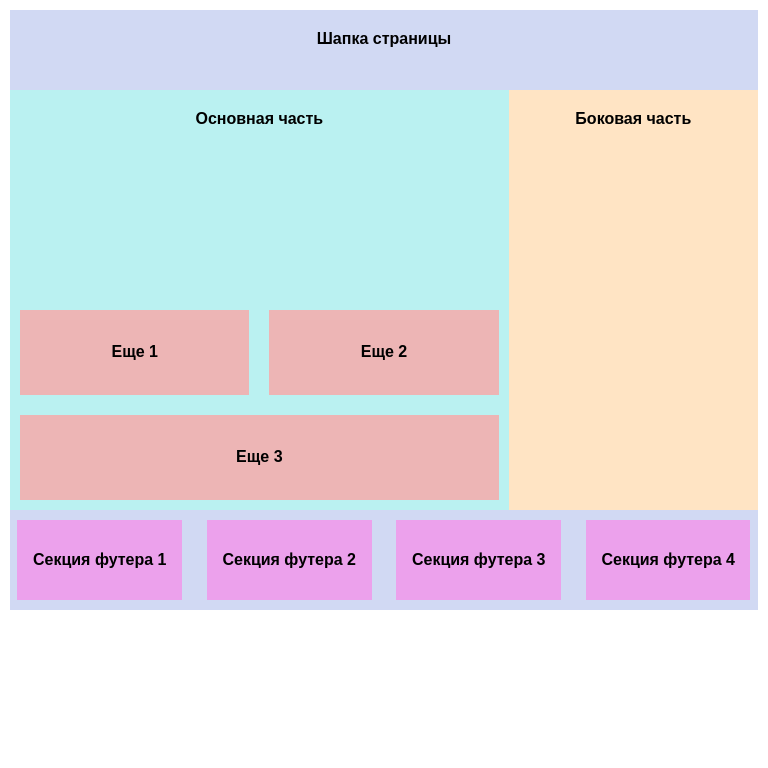
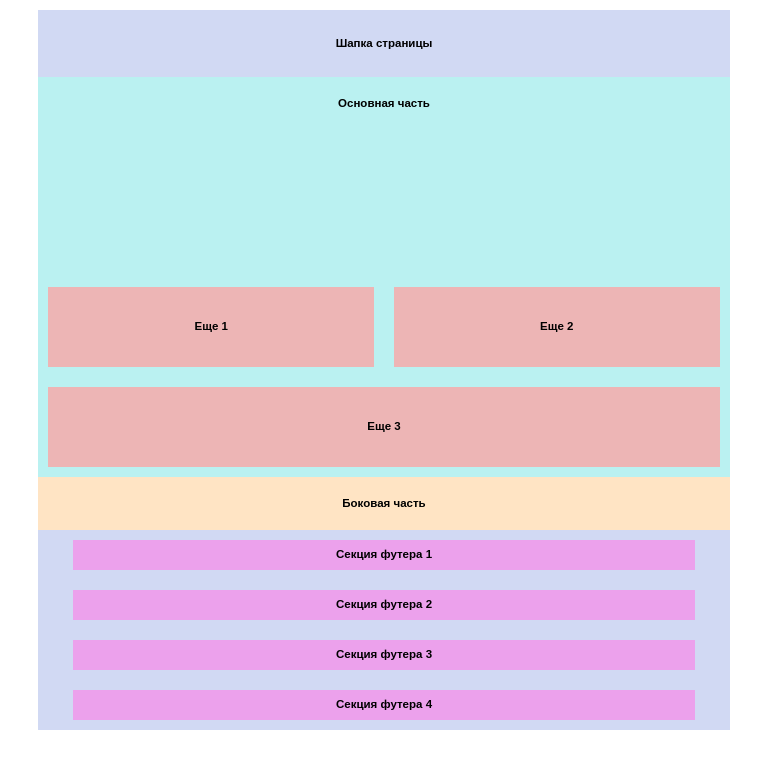
Before and after one commit to Afliya/Week-7, a plain HTML site: page positioning adaptive/index.html in a window 768 px wide. Drawn offline with Linux system fonts and the light colour scheme.

Commit message:
Added styles in positioning adaptive. Finished styles for devices desktop and tablet

```diff
--- a/positioning adaptive/assets/style.css
+++ b/positioning adaptive/assets/style.css
@@ -1,17 +1,21 @@
+@media screen and (min-width: 1023px) {
     .wrapper {
+        display: flex;
+        justify-content: center;
+        font-family: Arial, Helvetica, sans-serif;
+        font-size: 2vh;
+        font-size: 1vw;
+        font-weight: bold;
+        font-style: normal;
         margin: 10px;
     }
 
     .container {
         display: grid;
-    width: 100%;
-    height: 600px;
+        width: 80%;
+        height: 90vh;
         grid-template-columns: 2fr 1fr;
-    grid-template-rows: 80px 1fr 100px;
-    font-family: Arial, Helvetica, sans-serif;
-    font-size: medium;
-    font-weight: bold;
-    font-style: normal;
+        grid-template-rows: 12% 1fr 15%;
     }
 
     .header {
@@ -80,7 +84,7 @@
         grid-column: 1/3;
         display: grid;
         grid-template-columns: repeat(4, 22%);
-    grid-template-rows: 80%;
+        grid-template-rows: 70%;
         align-content: space-around;
         justify-content: space-around;
         gap: 10px;
@@ -92,3 +96,105 @@
         align-items: center;
         justify-content: center;
     }
+}
+
+@media screen and (min-width: 768px) and (max-width: 1023px) {
+    .wrapper {
+        display: flex;
+        justify-content: center;
+        font-family: Arial, Helvetica, sans-serif;
+        font-size: 1.5vw;
+        font-weight: bold;
+        font-style: normal;
+        margin: 10px;
+    }
+
+    .container {
+        width: 80%;
+        height: 90vh;
+        display: flex;
+        flex-direction: column;
+        align-items: center;
+    }
+
+    .header {
+        background-color: rgb(209, 217, 243);
+        display: flex;
+        justify-content: center;
+        height: 10%;
+        width: 90vw;
+        align-items: center;
+    }
+
+    .section {
+        background-color: rgb(186, 241, 241);
+        display: grid;
+        grid-template-columns: 1fr 1fr;
+        grid-template-rows: 50% 1fr 1fr;
+        width: 90vw;
+        height: 60%;
+    }
+
+    .mainpart {
+        grid-area: 1/1/2/3;
+        display: flex;
+        justify-content: center;
+        padding: 20px;
+    }
+
+    .more1 {
+        display: flex;
+        background-color: rgb(237, 181, 181);
+        grid-area: 2/1/3/2;
+        align-items: center;
+        justify-content: center;
+        margin: 10px;
+    }
+
+    .more2 {
+        display: flex;
+        background-color: rgb(237, 181, 181);
+        grid-area: 2/2/3/3;
+        align-items: center;
+        justify-content: center;
+        margin: 10px;
+    }
+
+    .more3 {
+        display: flex;
+        background-color: rgb(237, 181, 181);
+        grid-area: 3/1/4/3;
+        align-items: center;
+        justify-content: center;
+        margin: 10px;
+    }
+
+    .aside {
+        background-color: bisque;
+        grid-row: 2/3;
+        grid-column: 2/3;
+        display: flex;
+        justify-content: center;
+        padding: 20px;
+        width: 85vw;
+    }
+
+    .footer {
+        background-color: rgb(209, 217, 243);
+        display: flex;
+        flex-direction: column;
+        justify-content: space-around;
+        align-items: center;
+        width: 90vw;
+        height: 30%;
+    }
+
+    .footerclass {
+        display: flex;
+        background-color: rgb(236, 161, 236);
+        height: 15%;
+        justify-content: center;
+        align-items: center;
+        width: 90%;
+    }
+}
--- a/positioning responsive/assets/style.css
+++ b/positioning responsive/assets/style.css
@@ -1,19 +1,18 @@
 .wrapper {
+    margin: 10px;
     display: flex;
-    justify-content: center;
-    font-family: Arial, Helvetica, sans-serif;
-    font-size: 2vh;
-    font-size: 1vw;
-    font-weight: bold;
-    font-style: normal;
 }
 
 .container {
     display: grid;
-    width: 80%;
+    width: 100%;
     height: 90vh;
     grid-template-columns: 2fr 1fr;
     grid-template-rows: 12% 1fr 15%;
+    font-family: Arial, Helvetica, sans-serif;
+    font-size: 2vw;
+    font-weight: bold;
+    font-style: normal;
 }
 
 .header {
@@ -21,7 +20,7 @@
     grid-column: 1/3;
     display: flex;
     justify-content: center;
-    padding: 20px;
+    align-items: center;
 }
 
 .section {
@@ -82,7 +81,7 @@
     grid-column: 1/3;
     display: grid;
     grid-template-columns: repeat(4, 22%);
-    grid-template-rows: 70%;
+    grid-template-rows: 80%;
     align-content: space-around;
     justify-content: space-around;
     gap: 10px;
```
Lines whose indentation alone changed are shown as unchanged.
